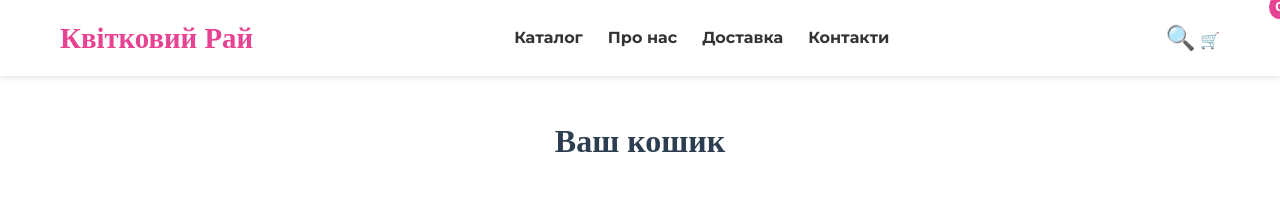
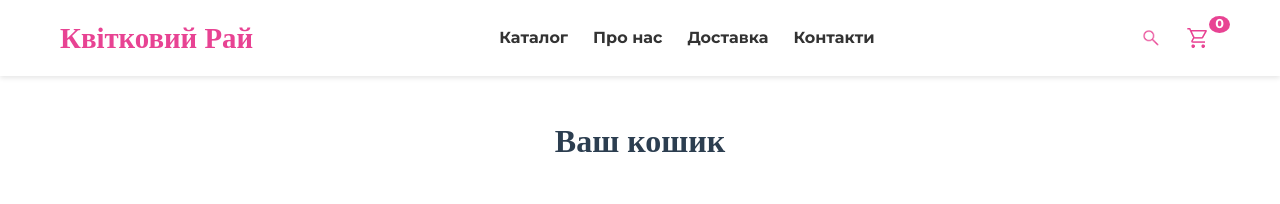
Before and after one commit to XaKePMaN/-, a plain HTML site: page kohsick.html in a window 1280 px wide. Shown: the top 204 px of the page. Drawn offline with Linux system fonts and the light colour scheme; a script that the page names is missing.

Commit message:
added cart and search icons

```diff
--- a/kohsick.html
+++ b/kohsick.html
@@ -190,11 +190,15 @@
                 </ul>
             </nav>
             <div class="header-actions">
-                <button class="search-button">🔍</button>
-                <a href="cart.html" class="cart-button">🛒 <span class="cart-count">0</span></a>
+                <button class="search-button" title="Пошук по сайту">
+                    <img src="images/search.png" alt="Пошук">
+                </button>
+
+                <a href="kohsick.html" class="cart-button" title="Перейти до кошика">
+                    <img src="images/cart.png" alt="Кошик">
+                    <span class="cart-count">0</span>
+                </a>
             </div>
-             <button class="mobile-menu-toggle">☰</button>
-        </div>
     </header>
     <main class="cart-page">
         <div class="container">
--- a/style.css
+++ b/style.css
@@ -83,6 +83,46 @@ h2 {
 
 .navigation a:hover {
    color: #e84393;
+}
+
+.header-actions .search-button,
+.header-actions .cart-button {
+    background: none;      /* Твій стиль */
+    border: none;          /* Твій стиль */
+    cursor: pointer;       /* Твій стиль */
+    padding: 5px;          /* Додамо невеликий внутрішній відступ */
+    line-height: 1;        /* Допомагає уникнути зайвої висоти */
+    display: inline-flex;  /* Важливо для внутрішнього вирівнювання (особливо для кошика з лічильником) */
+    align-items: center;   /* Вирівнює картинку (і лічильник) всередині кнопки/посилання */
+    position: relative;    /* Твій стиль (залишаємо, може знадобитись для лічильника) */
+}
+
+.header-actions .search-button img,
+.header-actions .cart-button img {
+     display: block;
+}
+
+.header-actions .search-button img {
+   width: 20px;  /* Встанови бажану ширину іконки пошуку */
+   height: 20px; /* Встанови бажану висоту іконки пошуку */
+}
+
+.cart-count {
+    line-height: 1;
+    font-size: 0.9rem;
+    font-weight: bold; /* Зробимо жирним */
+}
+
+.header-actions .cart-button img {
+   width: 24px;  /* Встанови бажану ширину іконки кошика */
+   height: 24px; /* Встанови бажану висоту іконки кошика */
+   margin-right: 5px; /* Відступ між іконкою кошика та лічильником */
+}
+
+.header-actions {
+   display: flex;         /* Робить контейнер flex-контейнером (елементи в ряд) */
+   align-items: center;   /* Вирівнює іконки по вертикалі (по центру) */
+   gap: 15px;             /* Встановлює проміжок між іконками (налаштуй за потребою) */
 }
 
 .header-actions button {
```
Also changed, not shown: about.html (+7 -4 lines), catalog.html (+8 -5 lines), catalog2.html (+8 -5 lines), index.html (+7 -4 lines), images/cart.png (added), images/search.png (added).
